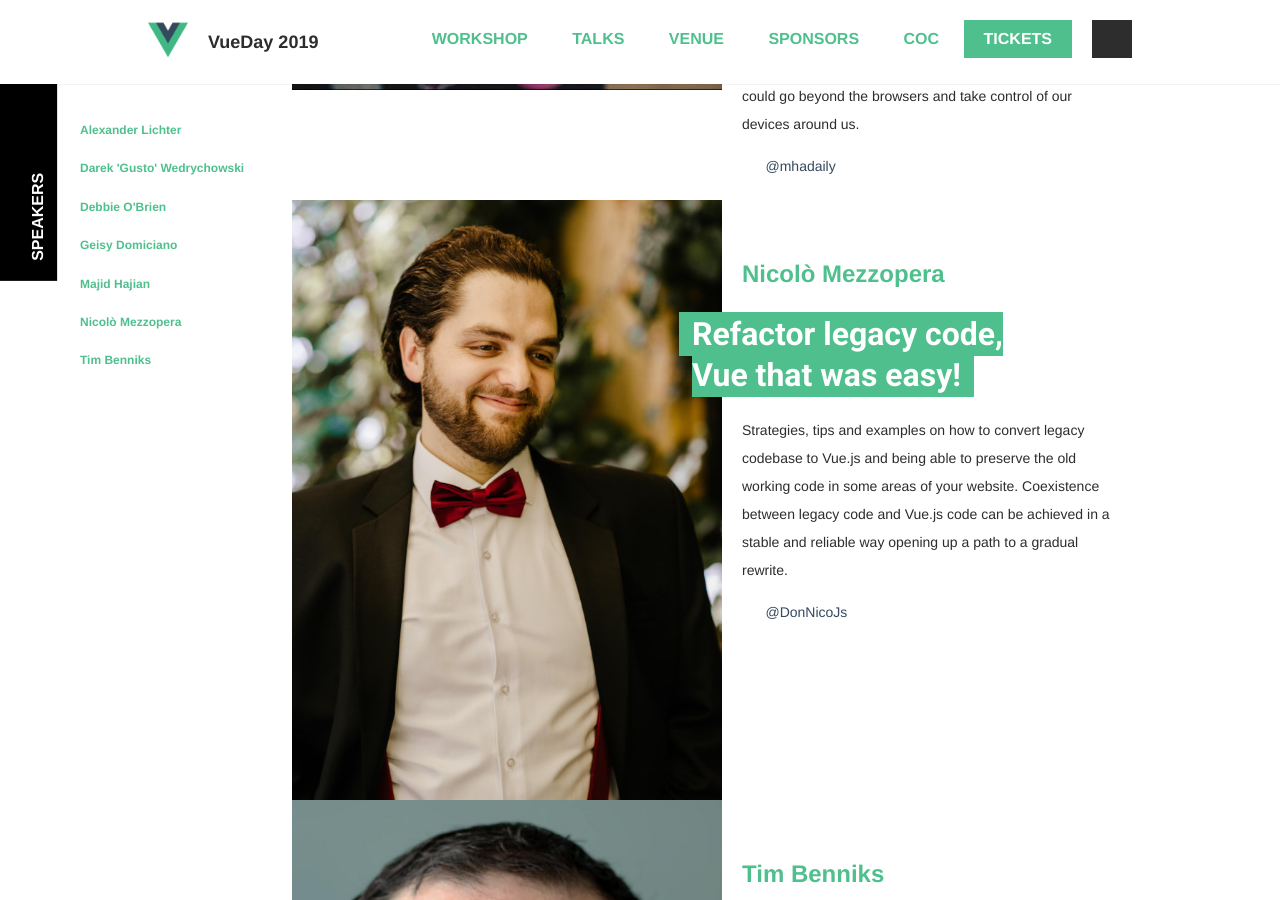
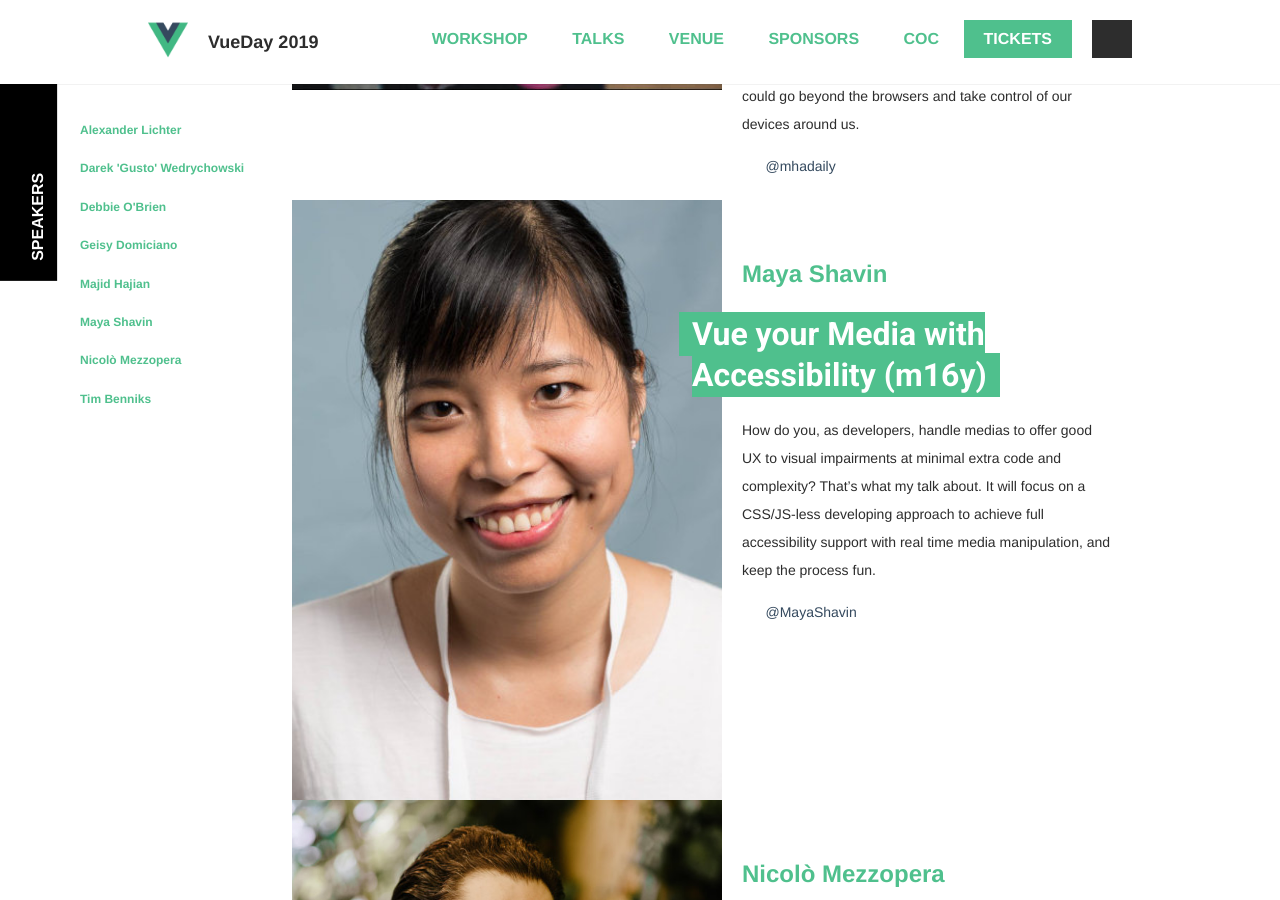
Before and after one commit to GrUSP/2019.vueday.it, a Jekyll site: the page built from talks.html, in a window 1280 px wide and 900 px high, scrolled down 3319 px. Built offline with Jekyll 4.4.1, drawn with Linux system fonts in a browser that asks for light colours; some web fonts are replaced; comment, search, counter and statistics services are not loaded.

Commit message:
Add Maya Shavin

```diff
--- a/_data/speakers.yml
+++ b/_data/speakers.yml
@@ -38,6 +38,13 @@ list:
     last_name: Hajian
     twitter: mhadaily
   -
+    id: maya-shavin
+    description:
+    image: maya-shavin.jpg
+    first_name: Maya
+    last_name: Shavin
+    twitter: MayaShavin
+  -
     id: nicolo-mezzopera
     description:
     image: nicolo-mezzopera.jpg
--- a/_data/talks.yml
+++ b/_data/talks.yml
@@ -52,6 +52,14 @@
     In this session, I am going through some of the web capabilities to connect devices into a progressive web app which
     has been build but Vue.js and show how web could go beyond the browsers and take control of our devices around us.
 -
+  speaker_id: maya-shavin
+  title: Vue your Media with Accessibility (m16y)
+  keynote: false
+  extract: >
+    How do you, as developers, handle medias to offer good UX to visual impairments at minimal extra code and complexity?
+    That’s what my talk about. It will focus on a CSS/JS-less developing approach to achieve full accessibility support
+    with real time media manipulation, and keep the process fun.
+-
   speaker_id: nicolo-mezzopera
   title: Refactor legacy code, Vue that was easy!
   keynote: false
```
Also changed, not shown: img/vueday/speaker/maya-shavin.jpg (added).
